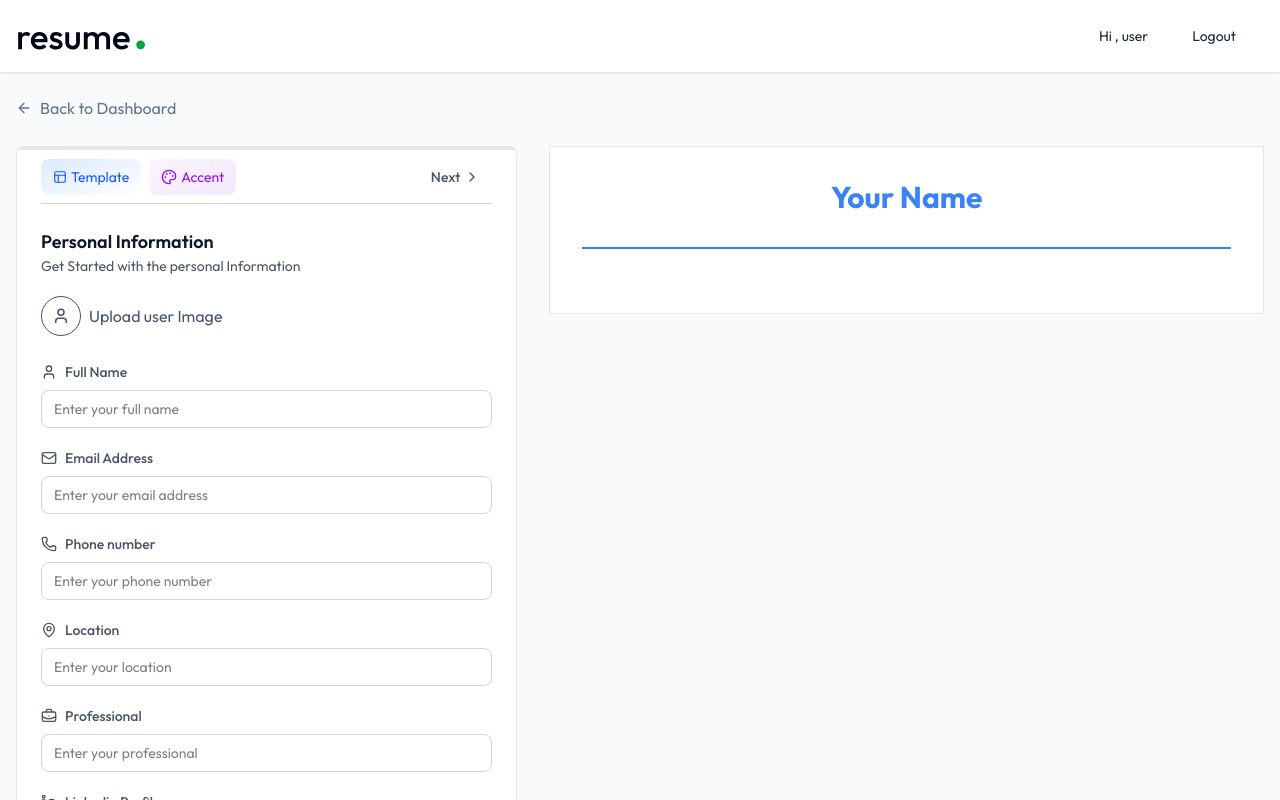
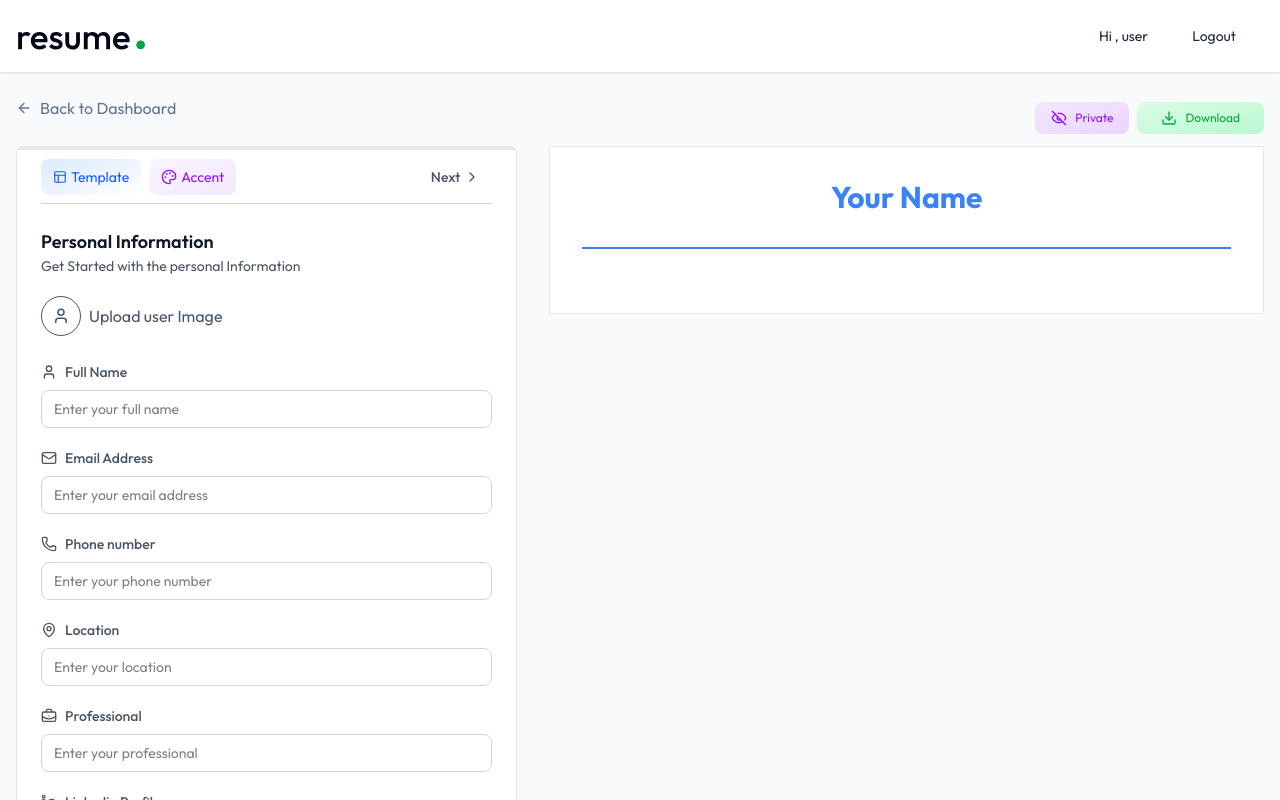
Before and after one commit to adityaasikarwarr/AI-RESUME-BUILDER, a React (Vite) app: page /app/builder/1 in a window 1280 px wide. Shown: the top 800 px of the page. Built offline with nearby package versions, Linux system fonts and the light colour scheme.

Commit message:
made the buttons for share and making the resume private or public

```diff
--- a/src/pages/ResumeBuilder.jsx
+++ b/src/pages/ResumeBuilder.jsx
@@ -6,9 +6,13 @@ import {
   Briefcase,
   ChevronLeft,
   ChevronRight,
+  DownloadIcon,
+  EyeIcon,
+  EyeOffIcon,
   FileText,
   FolderIcon,
   GraduationCap,
+  Share2Icon,
   Sparkles,
   User,
 } from "lucide-react";
@@ -77,6 +81,28 @@ function ResumeBuilder() {
   useEffect(() => {
     loadExistingResume();
   }, [resumeId]);
+
+  const changeResumeVisibility = async (isPublic) => {
+    setResumeData({ ...resumeData, public: !resumeData.public });
+  };
+
+  const handleShare = () => {
+    const frontendUrl = window.location.href.split("/app/")[0];
+    const resumeUrl = frontendUrl + "/view/" + resumeId;
+
+    if (navigator.share) {
+      navigator.share({
+        url: resumeUrl,
+        text: "Check out my resume!",
+      });
+    } else {
+      alert("Share this link: " + resumeUrl);
+    }
+  };
+
+  const downloadResume = () => {
+    window.print();
+  };
 
   return (
     <div>
@@ -240,7 +266,38 @@ function ResumeBuilder() {
           </div>
           {/* right pane;l - preview */}
           <div className="lg:col-span-7 max-lg:mt-6">
-            <div> {/* buttons */}</div>
+            <div className="relative w-full">
+              <div className="absolute bottom-3 left-0 right-0 flex items-center justify-end gap-2">
+                {resumeData.public && (
+                  <button
+                    onClick={handleShare}
+                    className="flex items-center p-2 px-4 gap-2 text-xs bg-linear-to-br from-blue-100 to-blue-200 text-blue-600 rounded-lg ring-blue-300 hover:ring transition-colors"
+                  >
+                    <Share2Icon className="size-4" />
+                  </button>
+                )}
+
+                <button
+                  onClick={changeResumeVisibility}
+                  className="flex items-center p-2 px-4 gap-2 text-xs bg-linear-to-br from-purple-100 to-purple-200 text-purple-600 ring-purple-300 hover:ring transition-colors rounded-lg"
+                >
+                  {resumeData.public ? (
+                    <EyeIcon className="size-4" />
+                  ) : (
+                    <EyeOffIcon className="size-4" />
+                  )}
+
+                  {resumeData.public ? " Public" : " Private"}
+                </button>
+
+                <button
+                  onClick={downloadResume}
+                  className="flex items-center gap-2 px-6 py-2 text-xs bg-linear-to-br from-green-100 to-green-200 text-green-600 rounded-lg ring-green-300 hover:ring transition-colors"
+                >
+                  <DownloadIcon className="size-4" /> Download
+                </button>
+              </div>
+            </div>
             <ResumePreview
               data={resumeData}
               template={resumeData.template}
```
